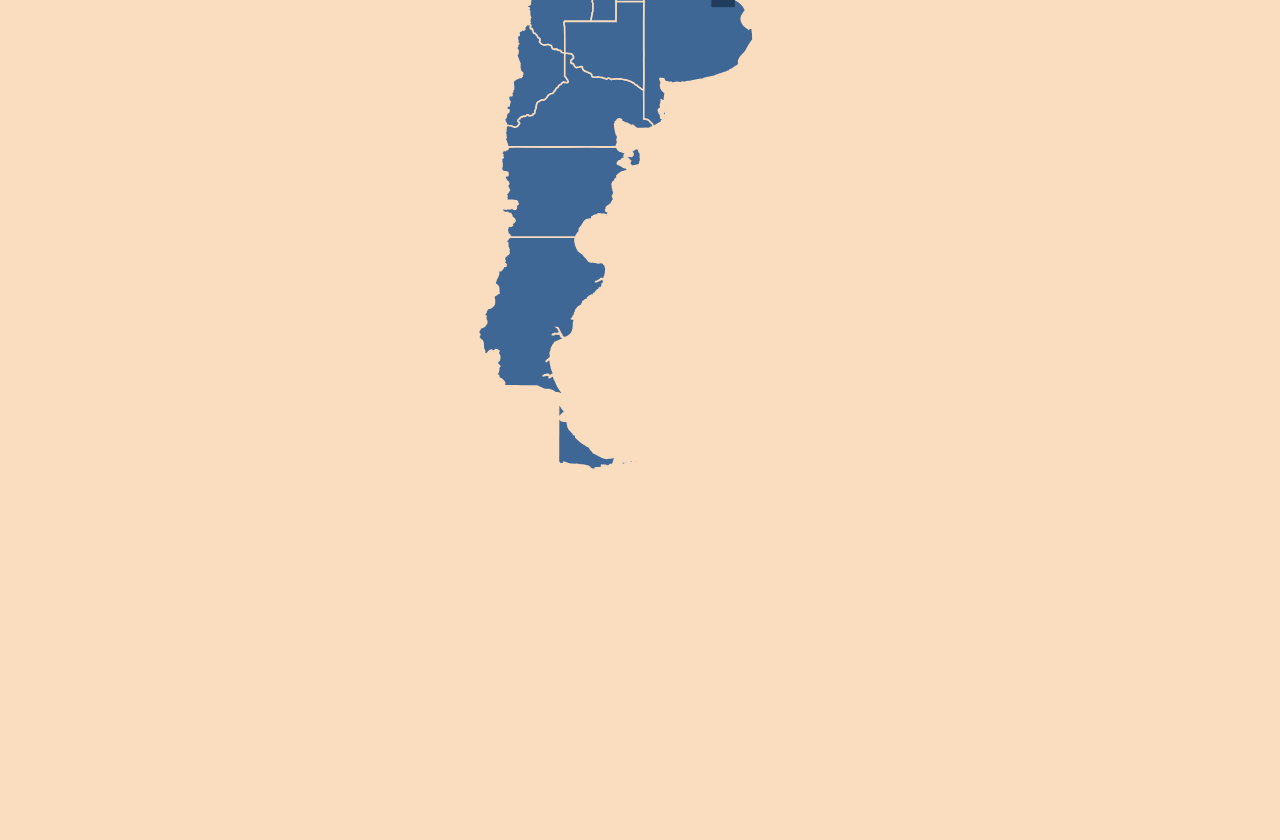
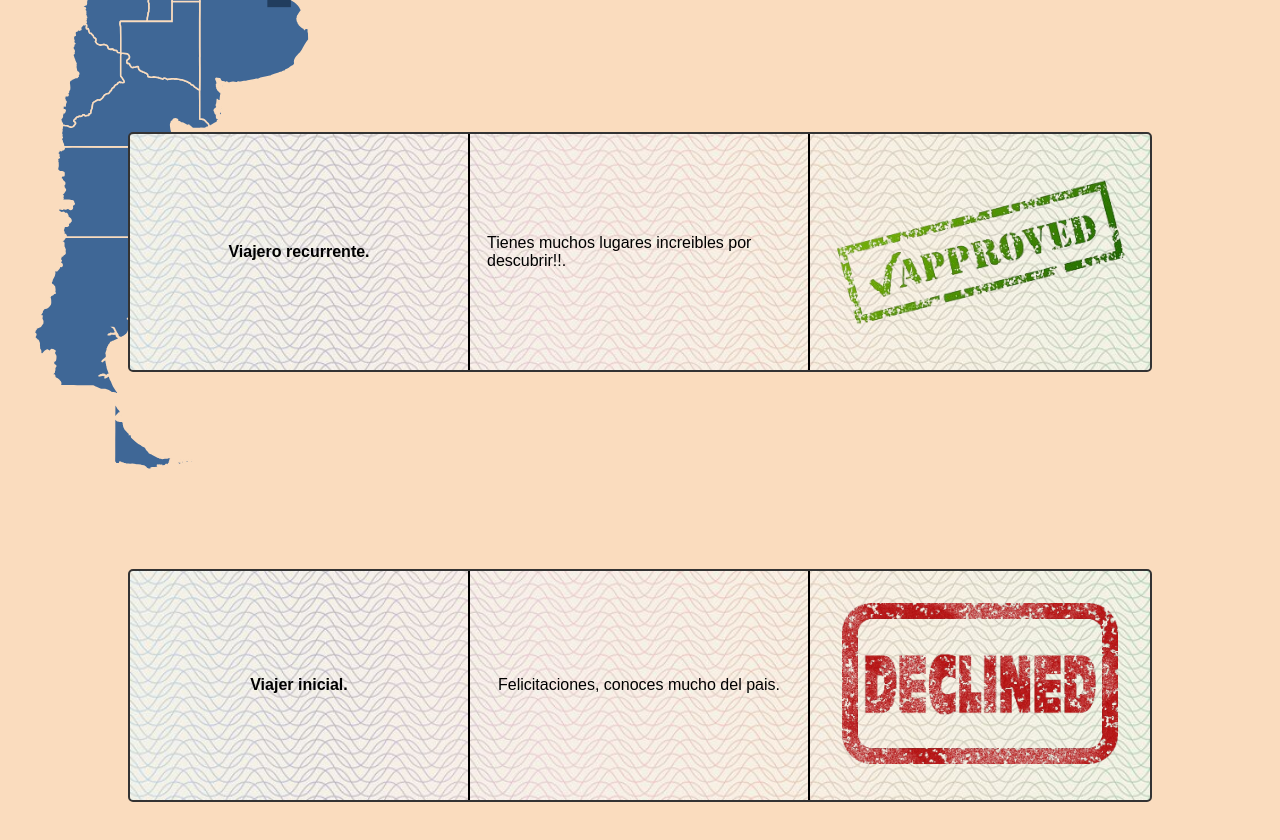
Before and after one commit to Sol6801/TPStaticWeb, a plain HTML site: page pages/map.html in a window 1280 px wide. Shown: the part 540-1380 px from the top of the page. Before the commit the page ends 1049 px from the top, so only its background shows below. Drawn offline with Linux system fonts and the light colour scheme.

Commit message:
add changes in pages map

```diff
--- a/pages/map.html
+++ b/pages/map.html
@@ -4,6 +4,7 @@
     <meta charset="UTF-8">
     <meta name="viewport" content="width=device-width, initial-scale=1.0"><link rel="icon" href="../assets/logo.gif" type="image/gif" sizes="16x16">
     <link rel="stylesheet" href="../styles/style.css">
+    <link rel="stylesheet" href="/styles/passport.css"> <!-- link a passport.css-->
     <title>Recorriendo Argentina</title>
 </head>
 <body>
@@ -648,6 +649,32 @@
             <img class="gallery" src="../assets/gallery/5cordoba.jpg">
             <img class="gallery" src="../assets/gallery/6cordoba.jpg">
     </article>
+    <!-- grid de pasaporte aceptado-->
+    <div class="grid-container">
+        <div class="grid-item">
+            <p class="bold-text">Viajero recurrente.</p>
+        </div>
+        <div class="grid-item">
+            <p>Tienes muchos lugares increibles por descubrir!!.</p>
+        </div>
+        <div class="grid-item">
+            <img src="/assets/passport/selloaprobadopng.png" alt="Imagen">
+        </div>
+    </div>
+
+    <!-- grid de pasaporte rechazado-->
+    <div class="grid-container2">
+        <div class="grid-item">
+            <p class="bold-text">Viajer inicial.</p>
+        </div>
+        <div class="grid-item">
+            <p>Felicitaciones, conoces mucho del pais.</p>
+        </div>
+        <div class="grid-item2">
+            <img class="img2" src="/assets/passport/sellodesclained-removebg-preview.png" alt="Imagen">
+        </div>
+    </div>
+
     </main>
     <script src="../scripts/script.js"></script>
     <script src="../scripts/map.js"></script>
--- a/styles/passport.css
+++ b/styles/passport.css
@@ -1,7 +1,5 @@
-/*      pasaporte        */
-@import url('https://fonts.googleapis.com/css2?family=OCR+B&display=swap');
 
-/* Estilos para el contenedor .pasaporte */
+/* grid de pasaporte aceptado */
 .grid-container {
     position: absolute;
     background-image: url(/assets/passport/plantilla-pasaporte.jpg);
@@ -13,7 +11,7 @@
     overflow: hidden; /* Para evitar que el contenido se desborde */
     margin: 10%;
 }
-
+@import url('https://fonts.googleapis.com/css2?family=OCR+B&display=swap');
 .grid-item {
     display: flex;
     justify-content: center;
@@ -23,19 +21,6 @@
     font-family: "OCR-B", monospace;
     padding: 5%;
 }
-
-.grid-container2 {
-    position: absolute;
-    background-image: url(/assets/passport/plantilla-pasaporte.jpg);
-    background-size: cover;
-    background-repeat: no-repeat;
-    background-position: center;
-    border: 2px solid #333; /* Borde gris oscuro */
-    border-radius: 5px;
-    overflow: hidden; /* Para evitar que el contenido se desborde */
-    margin: 4%;
-}
-
 
 .grid-item:last-child {
     border-right: none; /* Elimina el borde derecho de la última celda */
@@ -49,11 +34,6 @@ img {
     max-width: 100%;
     height: auto;
 }
-
-.img2{
-    max-width: 50%;
-}
-
 
 /* Estilos para dispositivos móviles */
 @media screen and (max-width: 600px) {
@@ -70,3 +50,32 @@ img {
         grid-template-rows: 1fr;
     }
 }
+
+
+.grid-container2 {
+    background-image: url(/assets/passport/plantilla-pasaporte.jpg);
+    background-size: cover;
+    background-repeat: no-repeat;
+    background-position: center;
+    border: 2px solid #333; /* Borde gris oscuro */
+    border-radius: 5px;
+    overflow: hidden; /* Para evitar que el contenido se desborde */
+    margin: 10%;
+}
+.img2{
+    max-width: 100%;
+    padding: 1.5em;
+}
+
+/* Estilos para dispositivos de escritorio */
+@media screen and (min-width: 601px) {
+    .grid-container2 {
+        display: grid;
+        grid-template-columns: repeat(3, 1fr);
+        grid-template-rows: 1fr;
+    }
+    .img2{
+        max-width: 100%;
+        padding: 2em;
+    }
+}
```
